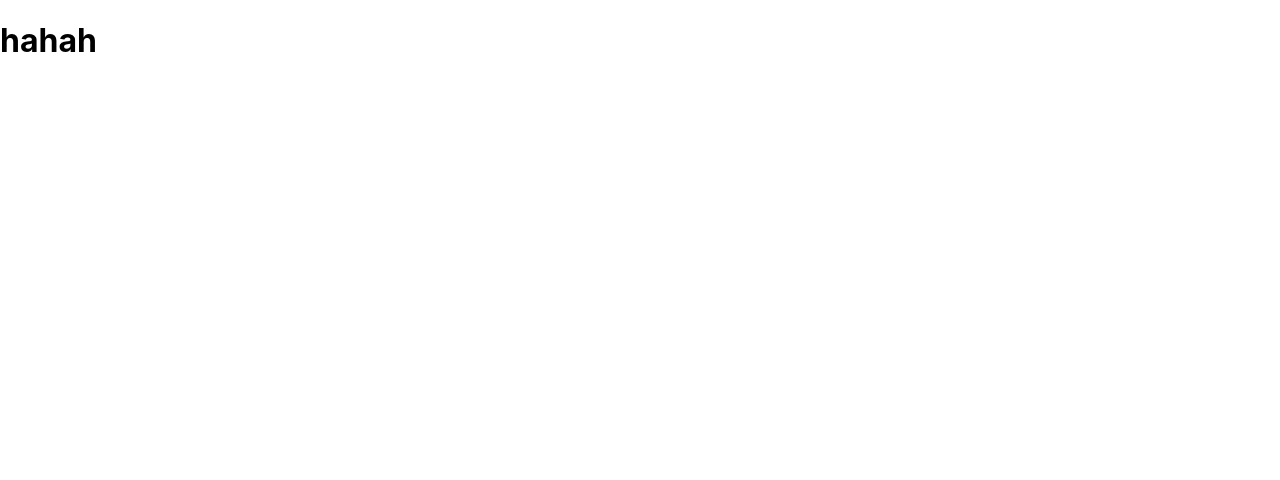
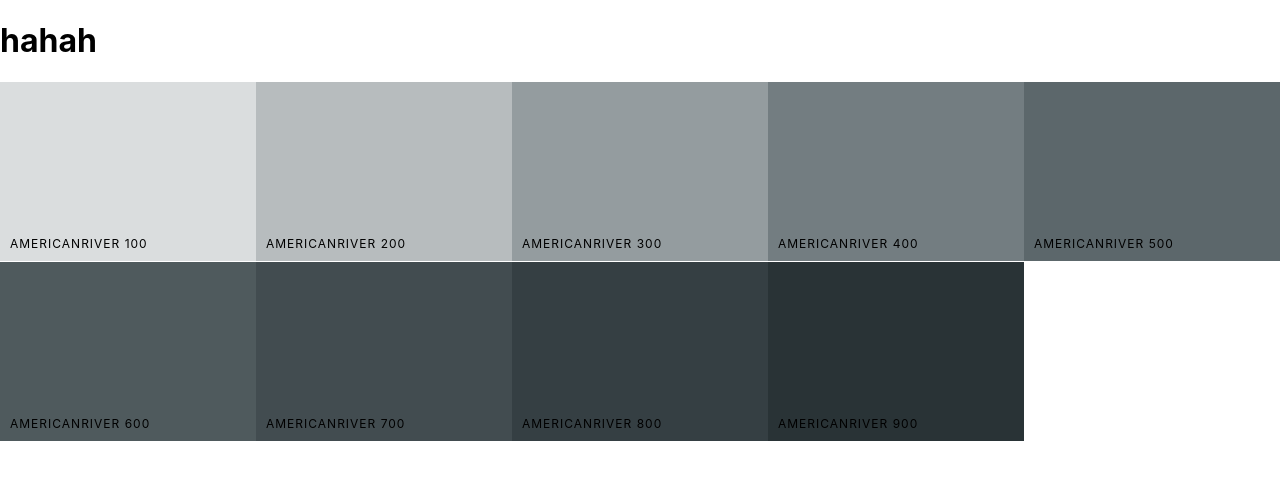
Before and after one commit to ricenoddle/massive-color, a React (Create React App) app: page /palette/flat-ui-colors-american/americanriver in a window 1280 px wide. Shown: the top 480 px of the page. Built offline with nearby package versions, Linux system fonts and the light colour scheme.

Commit message:
display shades of color
Display shades of color in SingleColorPalette

```diff
--- a/src/App.js
+++ b/src/App.js
@@ -23,7 +23,10 @@
         />
         <Route exact
                path="/palette/:paletteId/:colorId"
-               render={() => <SingleColorPalette />}
+               render={(routeProps) =>
+               <SingleColorPalette
+                palette={generatePalette(this.findPalette(routeProps.match.params.paletteId))}
+                colorId={routeProps.match.params.colorId} />}
         />
         <Route render={() => <h1>404 Not Found! </h1>}/>
       </Switch>
--- a/src/ColorBox.js
+++ b/src/ColorBox.js
@@ -21,7 +21,7 @@
     }
 
     render(){
-        const {name, background, id, paletteId} = this.props;
+        const {name, background, id, paletteId, showLink} = this.props;
         const {copied} = this.state;
         return(
             <CopyToClipboard text={background} onCopy={this.changeCopyState}>
@@ -39,9 +39,10 @@
                         </div>
                         <button className="copy-button">Copy</button>
                     </div>
-                    <Link to={`/palette/${paletteId}/${id}`} onClick={e => e.stopPropagation()}>
-                        <span className="see-more">More</span>
-                    </Link>
+                    {showLink &&
+                        (<Link to={`/palette/${paletteId}/${id}`} onClick={e => e.stopPropagation()}>
+                            <span className="see-more">More</span>
+                        </Link>)}
                 </div>
             </CopyToClipboard>
         )
--- a/src/Palette.js
+++ b/src/Palette.js
@@ -30,7 +30,7 @@
         const {colors, paletteName, emoji, id} = this.props.palette;
         const {level, format} = this.state;
         const colorBoxes = colors[level].map(color => (
-            <ColorBox key={color.id} background={color[format]} name={color.name} id={color.id} paletteId={id}/>
+            <ColorBox key={color.id} background={color[format]} name={color.name} id={color.id} paletteId={id} showLink={true}/>
         ))
         return (
             <div className="Palette">
--- a/src/SingleColorPalette.js
+++ b/src/SingleColorPalette.js
@@ -1,10 +1,32 @@
 import React, {Component} from 'react';
+import ColorBox from './ColorBox';
 
 class SingleColorPalette extends Component{
+    constructor(props){
+        super(props);
+        this._shades = this.gatherShades(this.props.palette, this.props.colorId);
+    }
+    gatherShades(palette, colorToFilterBy){
+        let shades = [];
+        let allColors = palette.colors;
+        for(let key in allColors){
+            shades = shades.concat(
+                allColors[key].filter(color => color.id === colorToFilterBy)
+            );
+        }
+        //return all shades of given color
+        return shades.slice(1);
+    }
     render(){
+        const colorBoxes = this._shades.map(color => (
+            <ColorBox key={color.id} name={color.name} background={color.hex} showLink={false}/>
+        ));
         return(
-            <div>
+            <div className="Palette">
                 <h1>hahah</h1>
+                <div className="Palette-colors">
+                    {colorBoxes}
+                </div>
             </div>
         )
     }
```
